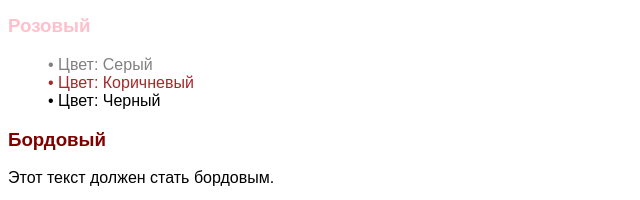
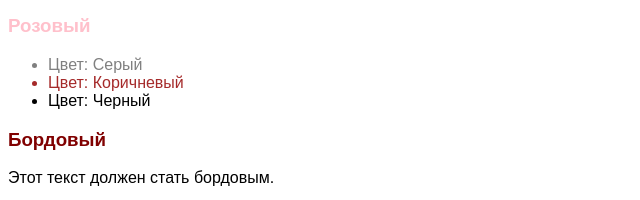
Before and after one commit to Nixon0293/lab4, a plain HTML site: page index.html in a window 1280 px wide. Shown: the part 310-510 px from the top of the page, 0-640 px from the left. Drawn offline with Linux system fonts and the light colour scheme.

Commit message:
Use native markers for the color list

```diff
--- a/style.css
+++ b/style.css
@@ -65,11 +65,3 @@ h1 {
     content: " ★";
     color: blue;
 }
-
-.color-list {
-    list-style: none;
-}
-
-.color-list li::before {
-    content: "• ";
-}
```
